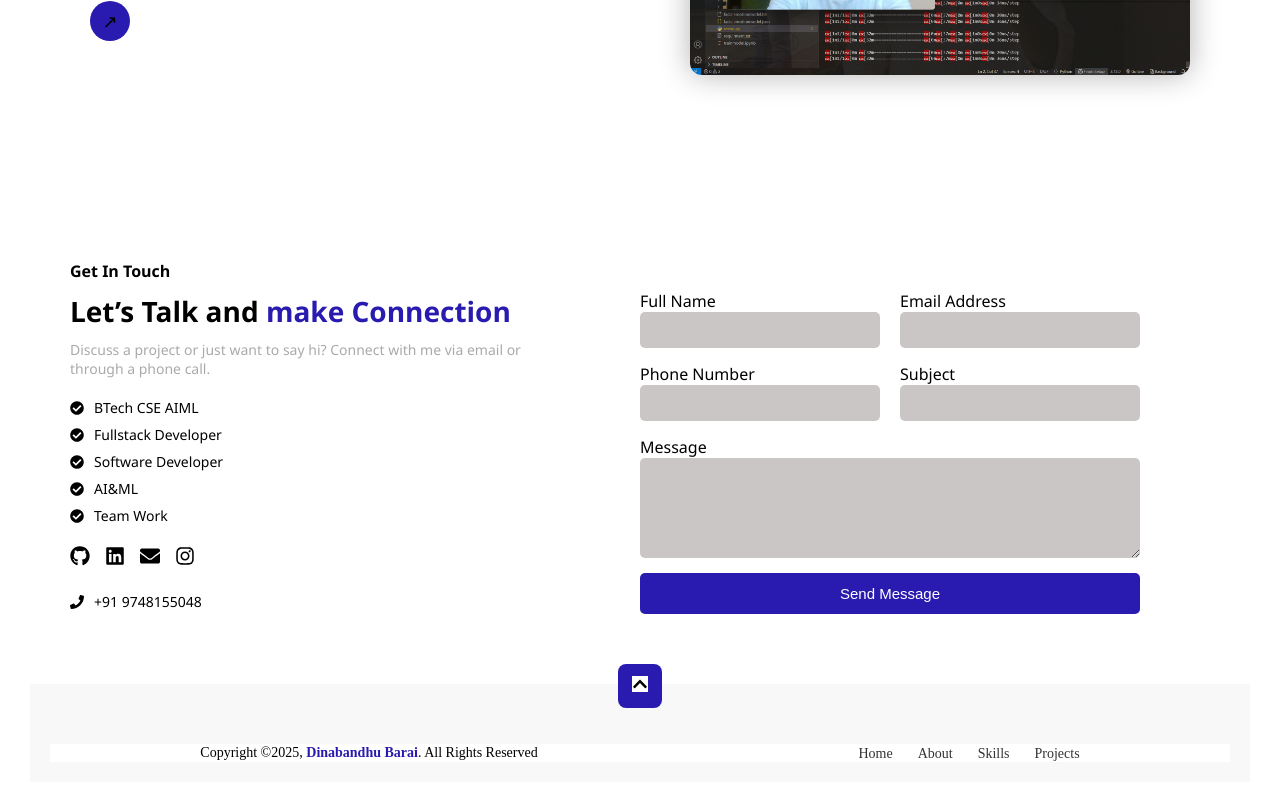
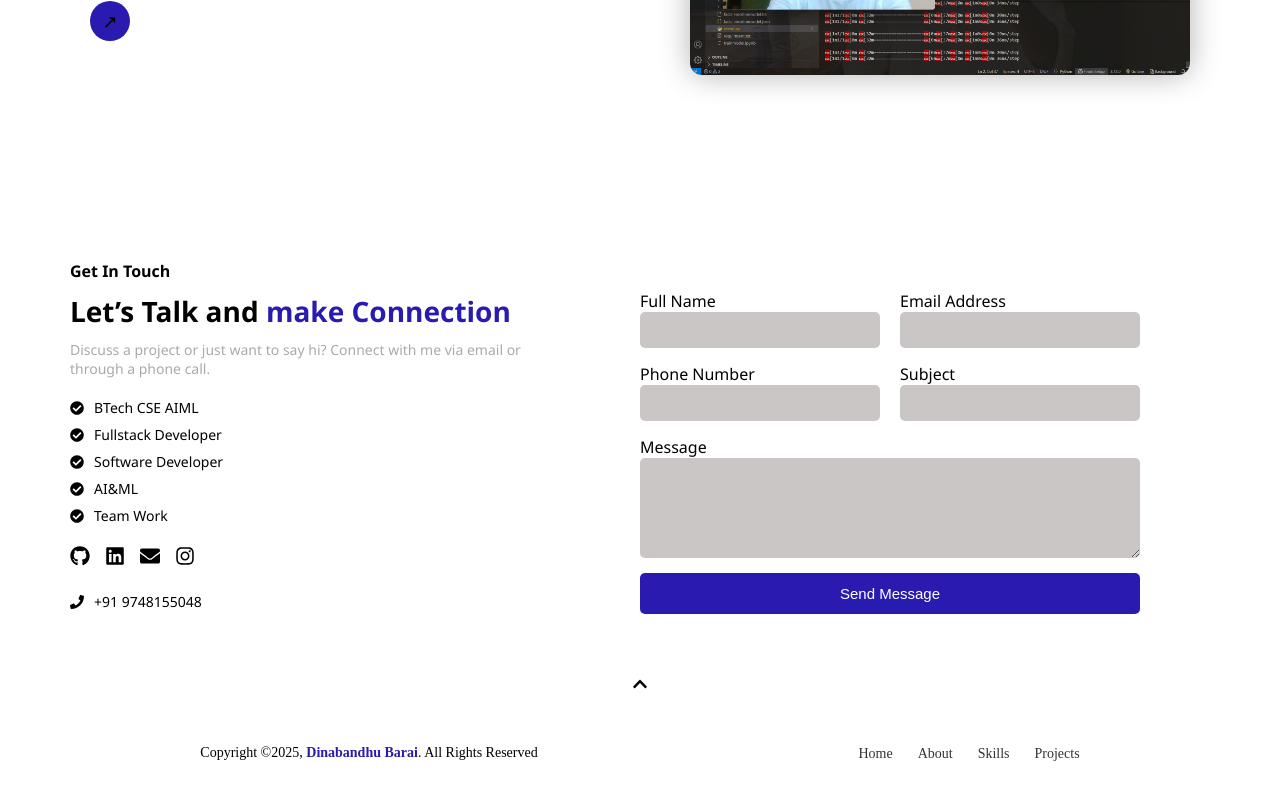
Before and after one commit to dinabandhu2004/Dinabandhu-Barai-Portfolio, a React (Vite) app: page / in a window 1280 px wide. Shown: the part 4362-5162 px from the top of the page. Built offline with nearby package versions, Linux system fonts and the light colour scheme.

Commit message:
fottermodified

```diff
--- a/src/components/FooterComponent.css
+++ b/src/components/FooterComponent.css
@@ -2,7 +2,6 @@
   padding: 40px 20px 20px;
   text-align: center;
   position: relative;
-  background-color: #f8f8f8; /* Optional: light background */
 }
 
 /* Scroll to top button */
@@ -15,7 +14,6 @@
   border-radius: 8px;
   cursor: pointer;
   font-size: 16px;
-  background-color: #291baf;
   color: white;
   transition: background-color 0.3s ease;
 }
```
